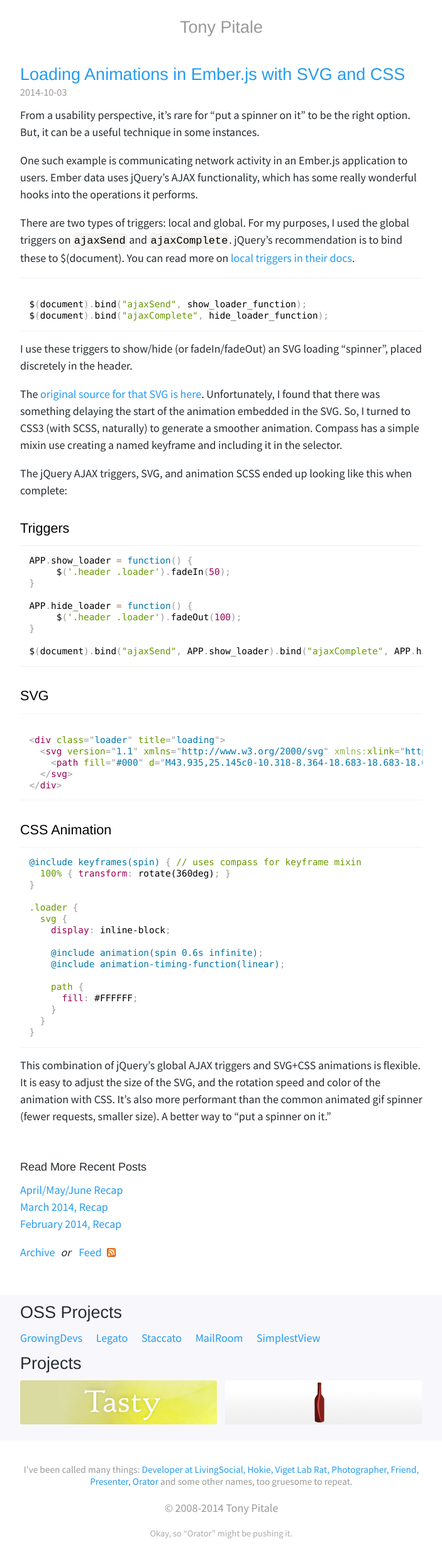
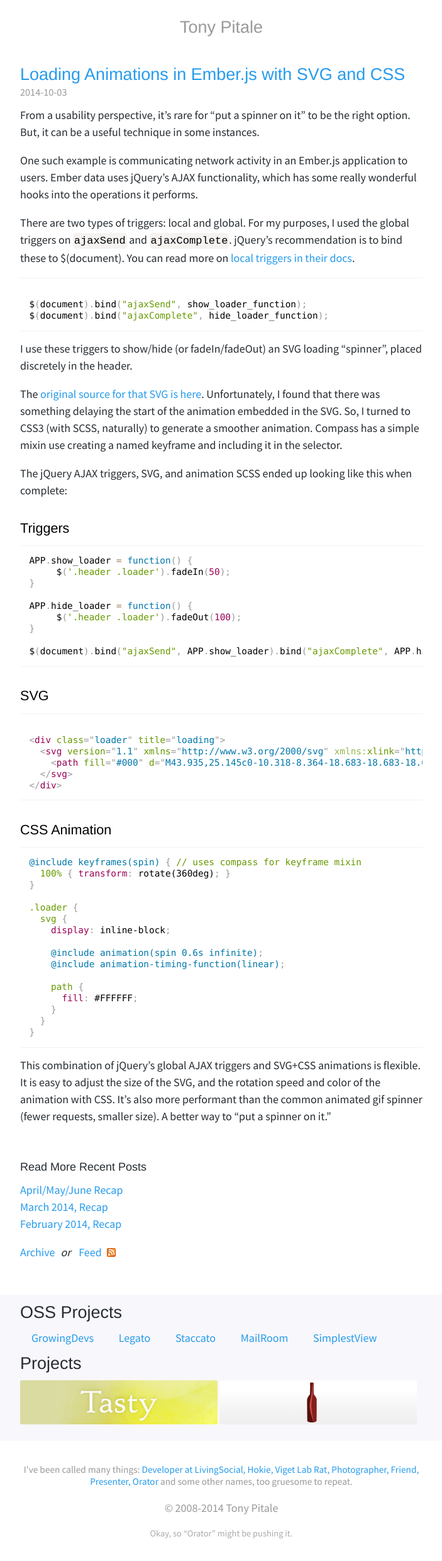
Before and after one commit to tpitale/tpitale.github.io, a Jekyll site: the page built from index.html, in a window 1280 px wide. Shown: the whole page at 63% size, without its empty margins (288-991 px from the left). Built offline with Jekyll 4.4.1, drawn with Linux system fonts in a browser that asks for light colours.

Commit message:
make breakpoints sensible; use them to fix projects footer section on homepage

```diff
--- a/_sass/_config.scss
+++ b/_sass/_config.scss
@@ -30,7 +30,7 @@ $secondary-header-font-family: "Helvetica Neue", Helvetica, sans-serif;
 
 // Responsive breakpoints
 
-$small: "( min-width: 500px )";
-$medium: "( min-width: 800px )";
+$small: "( min-width: 450px )";
+$medium: "( min-width: 640px )";
 
 // Sprites
--- a/index.html
+++ b/index.html
@@ -48,7 +48,7 @@ layout: application
 
 <div class="projects">
 	<h2 class="projects-label wrap">OSS Projects</h2>
-	<ul class="wrap">
+	<ul class="project-list wrap">
 		<li><a href="https://github.com/growingdevs/growingdevs.github.io">GrowingDevs</a></li>
 		<li><a href="https://github.com/tpitale/legato">Legato</a></li>
 		<li><a href="https://github.com/tpitale/staccato">Staccato</a></li>
--- a/stylesheets/application.css
+++ b/stylesheets/application.css
@@ -2,7 +2,7 @@
  * In this file you should write your main styles. (or centralize your imports)
  * Import this file using the following HTML or equivalent:
  * <link href="/stylesheets/screen.css" media="screen, projection" rel="stylesheet" type="text/css" /> */
-/* line 17, ../../../../.gem/ruby/1.9.3/gems/compass-0.13.alpha.0/frameworks/compass/stylesheets/compass/reset/_utilities.scss */
+/* line 17, ../../../../.gem/ruby/2.1.5/gems/compass-0.13.alpha.0/frameworks/compass/stylesheets/compass/reset/_utilities.scss */
 html, body, div, span, applet, object, iframe,
 h1, h2, h3, h4, h5, h6, p, blockquote, pre,
 a, abbr, acronym, address, big, cite, code,
@@ -24,45 +24,45 @@ time, mark, audio, video {
   vertical-align: baseline;
 }
 
-/* line 22, ../../../../.gem/ruby/1.9.3/gems/compass-0.13.alpha.0/frameworks/compass/stylesheets/compass/reset/_utilities.scss */
+/* line 22, ../../../../.gem/ruby/2.1.5/gems/compass-0.13.alpha.0/frameworks/compass/stylesheets/compass/reset/_utilities.scss */
 html {
   line-height: 1;
 }
 
-/* line 24, ../../../../.gem/ruby/1.9.3/gems/compass-0.13.alpha.0/frameworks/compass/stylesheets/compass/reset/_utilities.scss */
+/* line 24, ../../../../.gem/ruby/2.1.5/gems/compass-0.13.alpha.0/frameworks/compass/stylesheets/compass/reset/_utilities.scss */
 ol, ul {
   list-style: none;
 }
 
-/* line 26, ../../../../.gem/ruby/1.9.3/gems/compass-0.13.alpha.0/frameworks/compass/stylesheets/compass/reset/_utilities.scss */
+/* line 26, ../../../../.gem/ruby/2.1.5/gems/compass-0.13.alpha.0/frameworks/compass/stylesheets/compass/reset/_utilities.scss */
 table {
   border-collapse: collapse;
   border-spacing: 0;
 }
 
-/* line 28, ../../../../.gem/ruby/1.9.3/gems/compass-0.13.alpha.0/frameworks/compass/stylesheets/compass/reset/_utilities.scss */
+/* line 28, ../../../../.gem/ruby/2.1.5/gems/compass-0.13.alpha.0/frameworks/compass/stylesheets/compass/reset/_utilities.scss */
 caption, th, td {
   text-align: left;
   font-weight: normal;
   vertical-align: middle;
 }
 
-/* line 30, ../../../../.gem/ruby/1.9.3/gems/compass-0.13.alpha.0/frameworks/compass/stylesheets/compass/reset/_utilities.scss */
+/* line 30, ../../../../.gem/ruby/2.1.5/gems/compass-0.13.alpha.0/frameworks/compass/stylesheets/compass/reset/_utilities.scss */
 q, blockquote {
   quotes: none;
 }
-/* line 103, ../../../../.gem/ruby/1.9.3/gems/compass-0.13.alpha.0/frameworks/compass/stylesheets/compass/reset/_utilities.scss */
+/* line 103, ../../../../.gem/ruby/2.1.5/gems/compass-0.13.alpha.0/frameworks/compass/stylesheets/compass/reset/_utilities.scss */
 q:before, q:after, blockquote:before, blockquote:after {
   content: "";
   content: none;
 }
 
-/* line 32, ../../../../.gem/ruby/1.9.3/gems/compass-0.13.alpha.0/frameworks/compass/stylesheets/compass/reset/_utilities.scss */
+/* line 32, ../../../../.gem/ruby/2.1.5/gems/compass-0.13.alpha.0/frameworks/compass/stylesheets/compass/reset/_utilities.scss */
 a img {
   border: none;
 }
 
-/* line 116, ../../../../.gem/ruby/1.9.3/gems/compass-0.13.alpha.0/frameworks/compass/stylesheets/compass/reset/_utilities.scss */
+/* line 116, ../../../../.gem/ruby/2.1.5/gems/compass-0.13.alpha.0/frameworks/compass/stylesheets/compass/reset/_utilities.scss */
 article, aside, details, figcaption, figure, footer, header, hgroup, menu, nav, section, summary {
   display: block;
 }
@@ -307,31 +307,49 @@ ul.posts li a {
   background-color: #f8f7fb;
 }
 /* line 244, ../_sass/application.scss */
-.projects h2 {
+.projects h2.projects-label {
   color: #262c31;
   font-size: 150%;
-  text-align: left;
-  margin: 0.5em auto;
+  text-align: center;
+  margin: 0.5em;
   font-weight: normal;
   font-family: "HelveticaNeue-Light", "Helvetica Neue Light", "Helvetica Neue", Helvetica sans-serif;
 }
-/* line 253, ../_sass/application.scss */
-.projects ul {
+@media only screen and (min-width: 450px) {
+  /* line 244, ../_sass/application.scss */
+  .projects h2.projects-label {
+    text-align: left;
+  }
+}
+@media only screen and (min-width: 640px) {
+  /* line 244, ../_sass/application.scss */
+  .projects h2.projects-label {
+    margin: 0.5em auto;
+  }
+}
+/* line 260, ../_sass/application.scss */
+.projects ul.project-list {
   margin-top: 0.5em;
   margin-bottom: 0.5em;
 }
-/* line 257, ../_sass/application.scss */
-.projects ul li {
-  padding-right: 1em;
-  display: inline-block;
+/* line 264, ../_sass/application.scss */
+.projects ul.project-list li {
+  padding: 0 1em;
 }
-/* line 263, ../_sass/application.scss */
+@media only screen and (min-width: 450px) {
+  /* line 264, ../_sass/application.scss */
+  .projects ul.project-list li {
+    padding-right: 1em;
+    display: inline-block;
+  }
+}
+/* line 274, ../_sass/application.scss */
 .projects .projects-container {
   margin-bottom: 1em;
 }
-/* line 266, ../_sass/application.scss */
+/* line 277, ../_sass/application.scss */
 .projects .projects-container a {
-  width: 313px;
+  width: 100%;
   height: 70px;
   display: inline-block;
   -webkit-border-radius: 3px;
@@ -340,21 +358,23 @@ ul.posts li a {
   -o-border-radius: 3px;
   border-radius: 3px;
 }
-/* line 271, ../_sass/application.scss */
-.projects .projects-container a:first-child {
-  margin-right: 0.5em;
+@media only screen and (min-width: 450px) {
+  /* line 277, ../_sass/application.scss */
+  .projects .projects-container a {
+    width: 49%;
+  }
 }
-/* line 277, ../_sass/application.scss */
+/* line 288, ../_sass/application.scss */
 .projects .projects-container a h3, .projects .projects-container a span {
   display: none;
 }
-/* line 283, ../_sass/application.scss */
+/* line 294, ../_sass/application.scss */
 .projects a.tasty {
-  background: #d9df9e url("/images/tasty.png") no-repeat -90px -88px;
+  background: #d9df9e url("/images/tasty.png") no-repeat center center;
 }
-/* line 287, ../_sass/application.scss */
+/* line 298, ../_sass/application.scss */
 .projects a.winepos {
-  background: white url("/images/winepos.png") no-repeat 0px -7px;
+  background: #f0f0f0 url("/images/winepos.png") no-repeat center -7px;
 }
 
 /* Footer
```
Also changed, not shown: _sass/application.scss (+24 -13 lines), images/body-bg.png (deleted), images/tasty-old.png (added), images/tasty.png.
